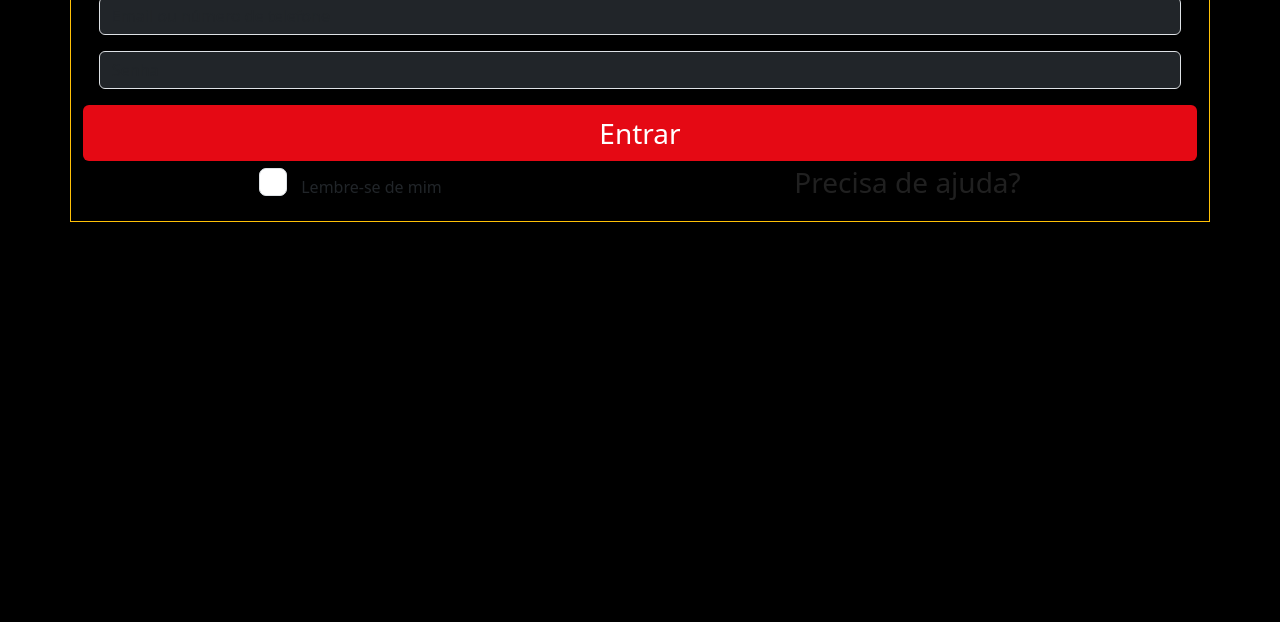
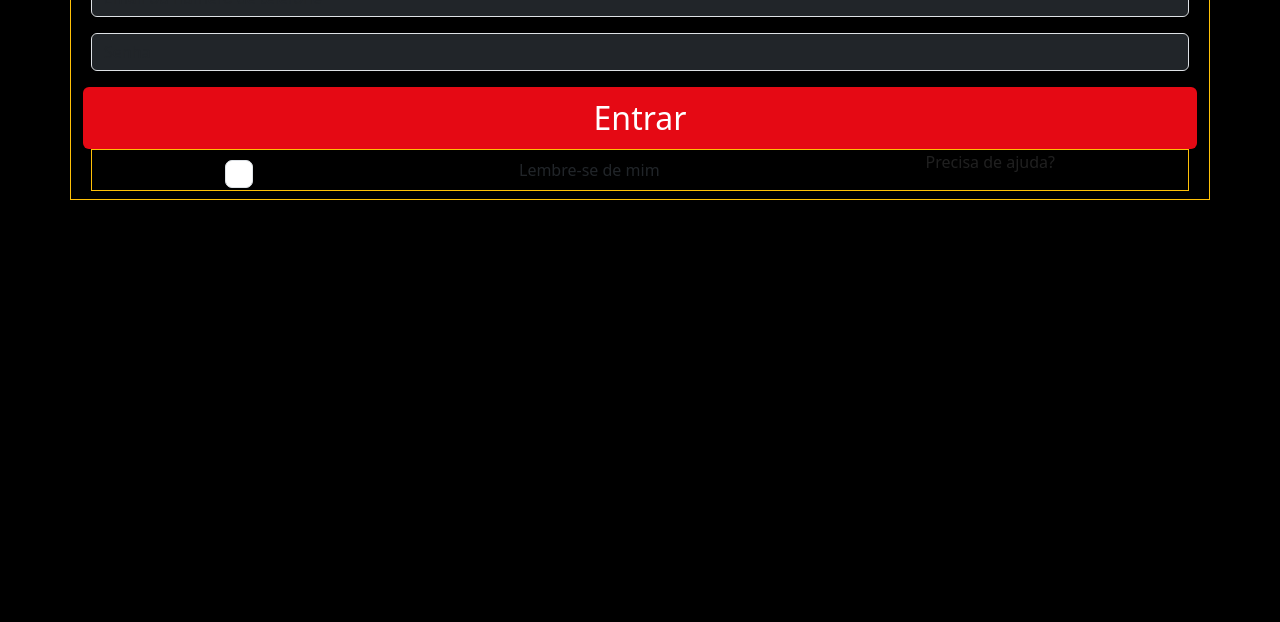
Before and after one commit to oAndin/FS19-tela-login-netflix-bootstrap, a plain HTML site: page index.html in a window 1280 px wide. Shown: the part 178-800 px from the top of the page. Drawn offline with nearby package versions, Linux system fonts and the light colour scheme.

Commit message:
midNightBreak, saudade dos titulos do meus antigos commits

```diff
--- a/index.html
+++ b/index.html
@@ -14,25 +14,37 @@
 
 <body>
     <main>
-        <img src="./src/Images/Logonetflix.png" id="logo" class="img-fluid mt-3 ms-2" alt="Netflix logo">
+            <img src="./src/Images/Logonetflix.png" id="logo" class="img-fluid mt-3 ms-2" alt="Netflix logo">
         <div class="container mt-3 border border-warning">
-            <h1 id="entrar" class="ms-3">Entrar</h1>
-            <div class="m-3">
-                <input type="email" class="form-control bg-dark fw-light" name="email" id="email" aria-describedby="emailHelpId"
-                    placeholder="Email ou número de telefone">
+            <h1 id="entrar" class="ms-2">Entrar</h1>
+            <div class="mt-2 me-2 mb-3 ms-2">
+                <input type="email" class="form-control bg-dark fw-light" name="email" id="email"
+                    aria-describedby="emailHelpId" placeholder="Email ou número de telefone">
             </div>
-            <div class="m-3">
+            <div class="mt-3 me-2 mb-3 ms-2">
                 <input type="password" class="form-control bg-dark" name="password" id="password" placeholder="Senha">
             </div>
-            <input name="entrar" id="entrar" class="btn fs-3 w-100" type="submit" value="Entrar">
-            <div class="form-check fs-3">
-                <div class="caixa">
-                    <input class="form-check-input" type="checkbox" value="" id="flexCheckDefault">
-                    <label class="form-check-label fs-6 fw-light" for="flexCheckDefault">
-                        Lembre-se de mim
-                    </label>
-                </div>
-                <a href="#" target="_blank" class="text-decoration-none"><p class="fw-light ">Precisa de ajuda?</p></a>
+            <input name="entrar" id="entrar" class="btn px-auto me-2 w-100" type="submit" value="Entrar">
+            <div id="lado-lado" class="form-check me-2 ms-2 fs-3 border border-warning">
+
+                <input class="form-check-input" type="checkbox" value="" id="flexCheckDefault">
+                <label class="form-check-label fs-6 fw-light align-baseline" for="flexCheckDefault">
+                    Lembre-se de mim
+                </label>
+
+                <a href="#" target="_blank" class="text-decoration-none align-baseline">
+                    <p class="fw-light fs-6">
+                        Precisa de ajuda?
+                    </p>
+                </a>
+            </div>
+            <div id="novo" class="">
+                <h3>
+
+                </h3>
+                <h3>
+
+                </h3>
             </div>
         </div>
     </main>
--- a/src/CSS/index.css
+++ b/src/CSS/index.css
@@ -10,6 +10,7 @@ main img#logo {
 
 main #entrar {
     color: #fff;
+    font-size: 32px;
 }
 
 main div.container input.btn {
@@ -17,8 +18,10 @@ main div.container input.btn {
     background-color: #e50914;
 }
 
-main div.container div.form-check {
-    display: flex;justify-content: space-around;
+main div.container div#lado-lado {
+    display: flex;
+    align-items: center;
+    justify-content: space-around;
 }
 
 main div.container div.form-check input.form-check-input {
```
